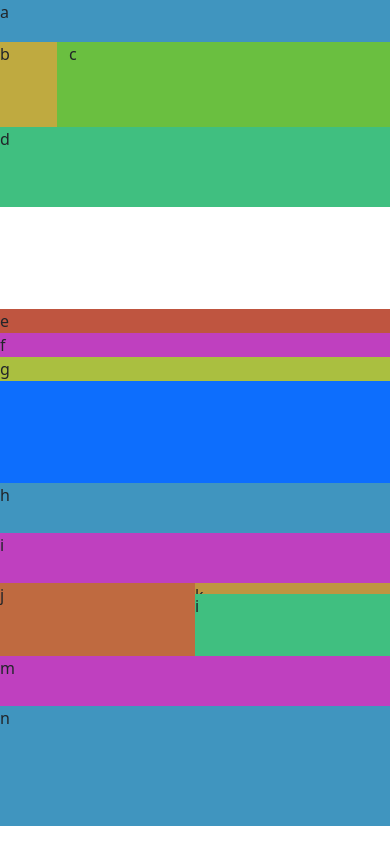
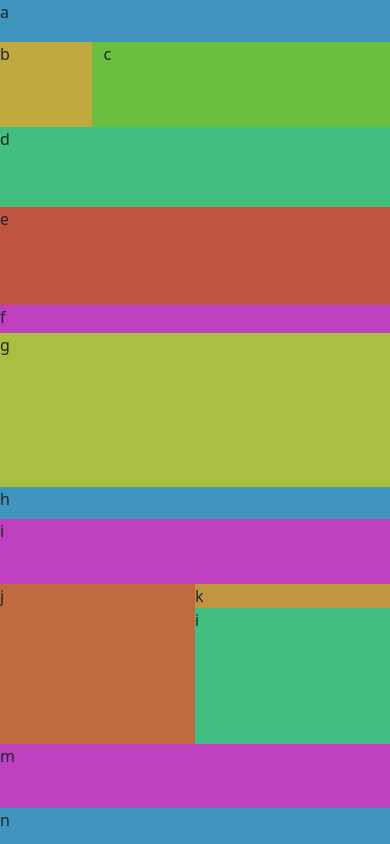
Before and after one commit to Mhite55/Bootstrap, a website: page exoboot2.html in a window 390 px wide. Drawn offline with nearby package versions, Linux system fonts and the light colour scheme; files that its build step writes are made by us from their sources.

Commit message:
exo2  bootstrap fini

```diff
--- a/exoboot2.html
+++ b/exoboot2.html
@@ -13,28 +13,28 @@
         <div class="row g-0 h-100 ">
             <div class="col-12 col-lg-2 col-sm-2 g-0 h-10 si-h-lg-95 si-h-sm-95 orange">
                 <div class="row h-100">
-                    <div class="col-2 col-sm-12 col-lg-12 h-100 si-h-lg-20 si-h-sm-20 marron-chiasse">b</div>
-                    <div class="col-10 col-sm-12 col-lg-12 h-100 si-h-lg-80 si-h-sm-80 vert-pomme">c</div>
+                    <div class="col-3 col-sm-12 col-lg-12 h-100 si-h-lg-20 si-h-sm-20 marron-chiasse">b</div>
+                    <div class="col-9 col-sm-12 col-lg-12 h-100 si-h-lg-80 si-h-sm-80 vert-pomme">c</div>
                 </div>
             </div>
-            <div class="row g-0 col-lg-10 col-sm-10 g-0 h-95 si-h-ls-95 si-h-sm-95">
+            <div class="row g-0 col-12 col-lg-10 col-sm-10 g-0 h-95 si-h-ls-95 si-h-sm-95">
                 <div class="col-lg-12 h-10 vert-bleu">d</div>
-                <div class="col-lg-6 si-h-lg-80 si-h-sm-40 bg-primary">
-                    <div class="col-lg-12 si-h-lg-40 si-h-sm-35 rouge-bizare">e</div>
-                    <div class="col-lg-12 si-h-lg-10 si-h-sm-15 purplee">f</div>
-                    <div class="col-lg-12 si-h-lg-50 si-h-sm-50 vomi">g</div>
+                <div class="col-lg-6 col-12 h-35 si-h-lg-80 si-h-sm-40 bg-primary">
+                    <div class="col-lg-12 si-h-lg-40 h-35 si-h-sm-35 rouge-bizare">e</div>
+                    <div class="col-lg-12 si-h-lg-10 h-10 si-h-sm-15 purplee">f</div>
+                    <div class="col-lg-12 si-h-lg-50 h-60 si-h-sm-50 vomi">g</div>
                 </div>
-                <div class="row g-0 col-lg-6 si-h-lg-80 si-h-sm-45">
-                    <div class="col-lg-12 si-h-lg-5 si-h-sm-10 bleu-degeu">h</div>
-                    <div class="col-lg-12 si-h-lg-10 si-h-sm-15 purplee">i</div>
-                    <div class="row col-12 si-h-lg-50 si-h-sm-60 g-0">
+                <div class="row g-0 col-lg-6 h-40 si-h-lg-80 si-h-sm-45">
+                    <div class="col-lg-12 h-10 si-h-lg-5 si-h-sm-10 bleu-degeu">h</div>
+                    <div class="col-lg-12 h-20 si-h-lg-10 si-h-sm-15 purplee">i</div>
+                    <div class="row col-12 si-h-lg-50 h-50 si-h-sm-60 g-0">
                         <div class="col-6 orange-red">j</div>
                         <div class="row g-0 col-6">
                             <div class="col-lg-12 h-15 orange-moche">k</div>
                             <div class="col-lg-12 h-85 vert-bleu">i</div>
                         </div>
                     </div>
-                    <div class="col-lg-12 si-h-lg-35 si-h-sm-40 purplee">m</div>
+                    <div class="col-lg-12 si-h-lg-35 h-20 si-h-sm-40 purplee">m</div>
                 </div>
                 <div class="col-lg-12 h-15 bleu-degeu">n</div>
             </div>
```
